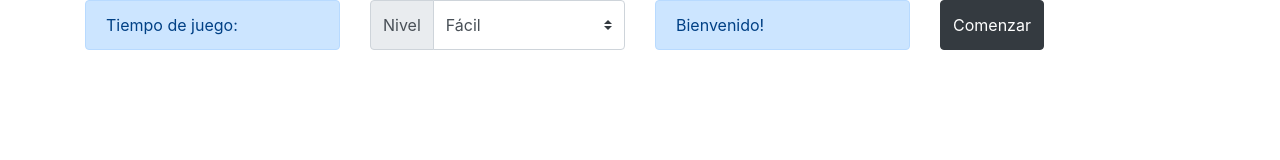
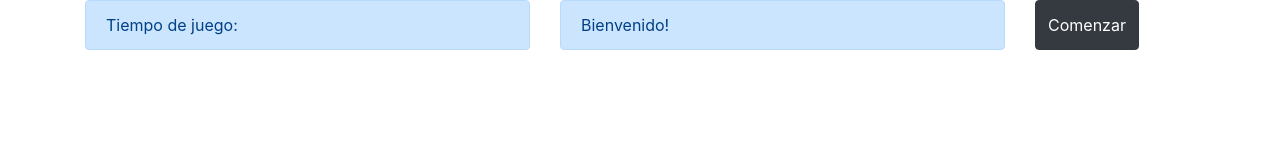
Before and after one commit to AdrianaEG/memo-test, a plain HTML site: page index.html in a window 1280 px wide. Drawn offline with nearby package versions, Linux system fonts and the light colour scheme.

Commit message:
Eliminé la opción de niveles y agregué los id para controlar mejor los elementos

```diff
--- a/index.html
+++ b/index.html
@@ -11,31 +11,19 @@
 
 <body>
 
-    <div class="container">
+    <div class="container" id="menu">
         <div class="row">
-            <div class="col-sm">
+            <div class="col-sm-5" id="contenedor-tiempo">
                 <div class="alert alert-primary" id="visor-tiempo">
                     Tiempo de juego:
                 </div>
             </div>
-            <div class="col-sm">
-                <div class="input-group mb-3">
-                    <div class="input-group-prepend">
-                        <label class="input-group-text" for="nivel">Nivel</label>
-                    </div>
-                    <select class="custom-select" id="nivel">
-                        <option value="Fácil">Fácil</option>
-                        <option value="Intermedio">Intermedio</option>
-                        <option value="Dificil">Dificil</option>
-                    </select>
-                </div>
-            </div>
-            <div class="col-sm">
+            <div class="col-sm-5" id="contenedor-estado">
                 <div class="alert alert-primary" id="estado">
                     Bienvenido!
                 </div>
             </div>
-            <div class="col-sm">
+            <div class="col-sm" id="contenedor-boton">
                 <button type="button" class="btn btn-dark" id="comenzar">Comenzar</button>
             </div>
         </div>
```
